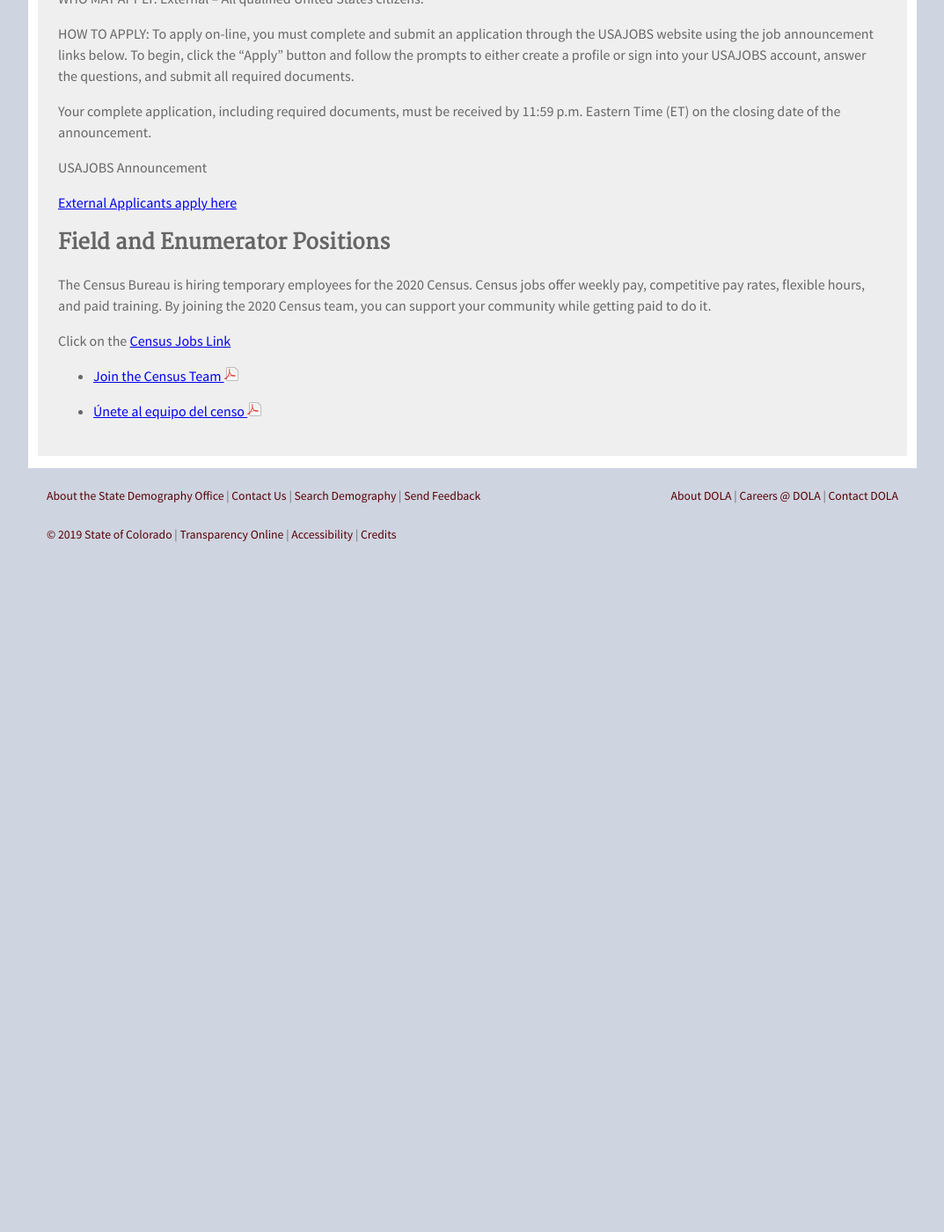
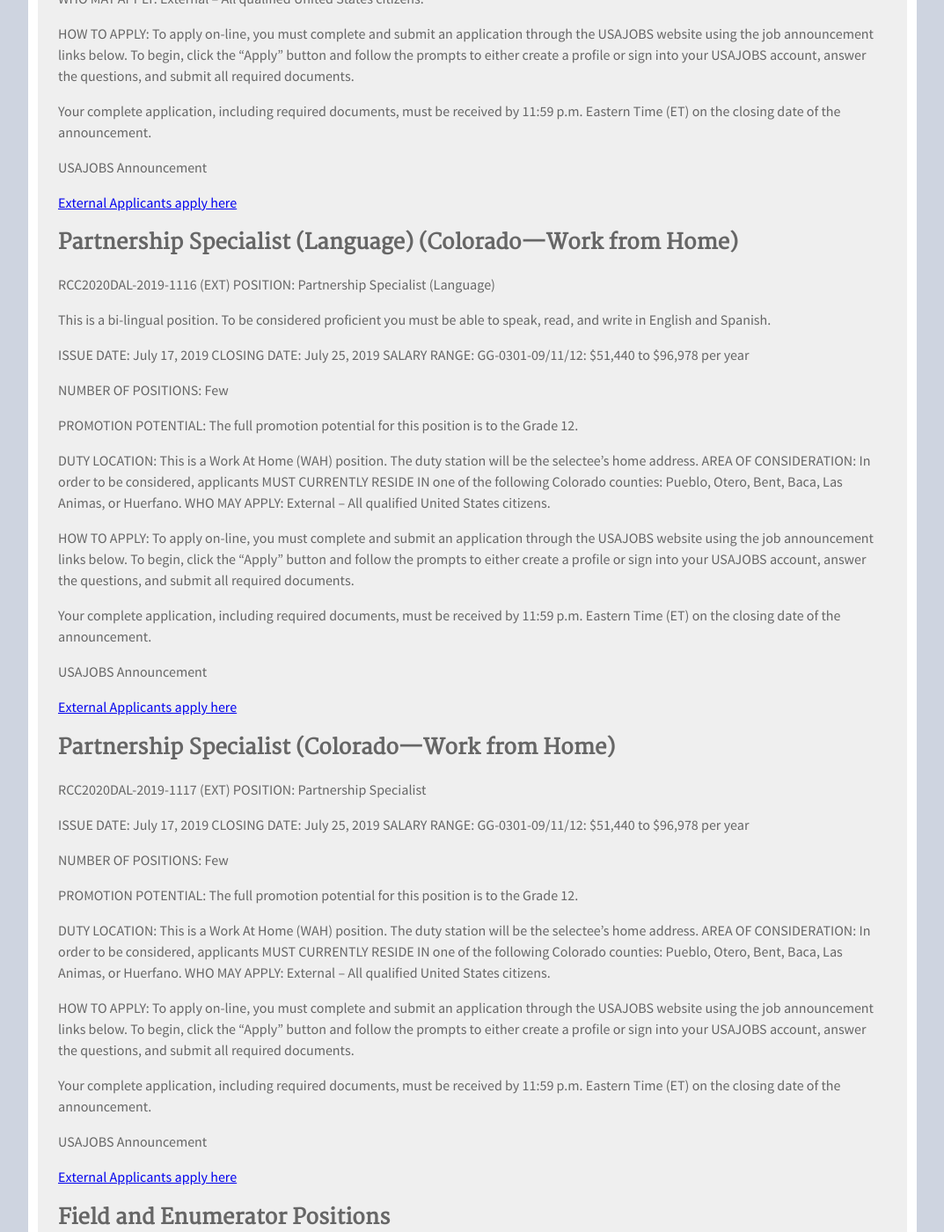
Before and after one commit to TBleess/Website_New, a Jekyll site: the page built from pages/5_CensusACS/2020-census-jobs.md, in a window 1280 px wide and 1400 px high, scrolled down 946 px. Shown: the whole window at 88% size, without its empty margins (103-1176 px from the left). Built offline with Jekyll 4.4.1, drawn with Linux system fonts in a browser that asks for light colours; before the commit the page ends 1586 px from its top, so only the background shows below that.

Commit message:
Update 2020-census-jobs.md

```diff
--- a/pages/5_CensusACS/2020-census-jobs.md
+++ b/pages/5_CensusACS/2020-census-jobs.md
@@ -43,6 +43,58 @@
 
 [External Applicants apply here](https://www.usajobs.gov/GetJob/ViewDetails/539516800?#)
 
+## Partnership Specialist (Language) (Colorado—Work from Home)
+RCC2020DAL-2019-1116 (EXT)
+POSITION: Partnership Specialist (Language)
+
+This is a bi-lingual position. To be considered proficient you must be able to speak, read, and write in English and Spanish.
+
+ISSUE DATE: July 17, 2019
+CLOSING DATE: July 25, 2019
+SALARY RANGE: GG-0301-09/11/12:  $51,440 to $96,978 per year
+
+NUMBER OF POSITIONS: Few
+
+PROMOTION POTENTIAL: The full promotion potential for this position is to the Grade 12.
+
+DUTY LOCATION: This is a Work At Home (WAH) position. The duty station will be the selectee's home address.
+AREA OF CONSIDERATION: In order to be considered, applicants MUST CURRENTLY RESIDE IN one of the following Colorado counties:  Pueblo, Otero, Bent, Baca, Las Animas, or Huerfano.
+WHO MAY APPLY: External – All qualified United States citizens.
+
+HOW TO APPLY: To apply on-line, you must complete and submit an application through the USAJOBS website using the job announcement links below. To begin, click the "Apply" button and follow the prompts to either create a profile or sign into your USAJOBS account, answer the questions, and submit all required documents.
+
+Your complete application, including required documents, must be received by 11:59 p.m. Eastern Time (ET) on the closing date of the announcement.
+
+USAJOBS Announcement
+
+[External Applicants apply here](https://www.usajobs.gov/GetJob/ViewDetails/539516200?#)
+
+## Partnership Specialist (Colorado—Work from Home)
+
+RCC2020DAL-2019-1117 (EXT)
+POSITION: Partnership Specialist
+
+ISSUE DATE: July 17, 2019
+CLOSING DATE: July 25, 2019
+SALARY RANGE: GG-0301-09/11/12:  $51,440 to $96,978 per year
+
+NUMBER OF POSITIONS: Few
+
+PROMOTION POTENTIAL: The full promotion potential for this position is to the Grade 12.
+
+DUTY LOCATION: This is a Work At Home (WAH) position. The duty station will be the selectee's home address.
+AREA OF CONSIDERATION: In order to be considered, applicants MUST CURRENTLY RESIDE IN one of the following Colorado counties:  Pueblo, Otero, Bent, Baca, Las Animas, or Huerfano.
+WHO MAY APPLY: External – All qualified United States citizens.
+
+HOW TO APPLY: To apply on-line, you must complete and submit an application through the USAJOBS website using the job announcement links below. To begin, click the "Apply" button and follow the prompts to either create a profile or sign into your USAJOBS account, answer the questions, and submit all required documents.
+
+Your complete application, including required documents, must be received by 11:59 p.m. Eastern Time (ET) on the closing date of the announcement.
+
+USAJOBS Announcement
+
+[External Applicants apply here](https://www.usajobs.gov/GetJob/ViewDetails/539516600?#)
+
+
 ## Field and Enumerator Positions
 The Census Bureau is hiring temporary employees for the 2020 Census. Census jobs offer weekly pay, competitive pay rates, flexible hours, and paid training. By joining the 2020 Census team, you can support your community while getting paid to do it.
 
```
